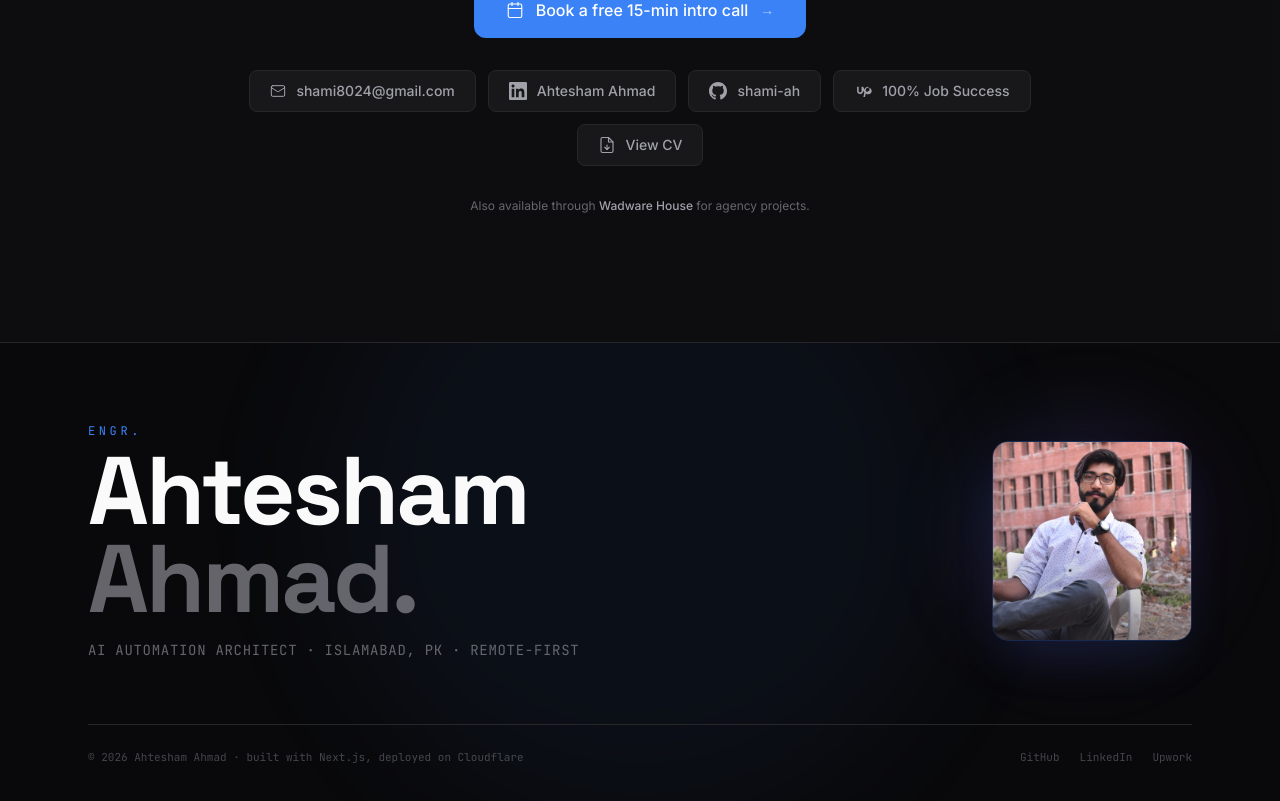
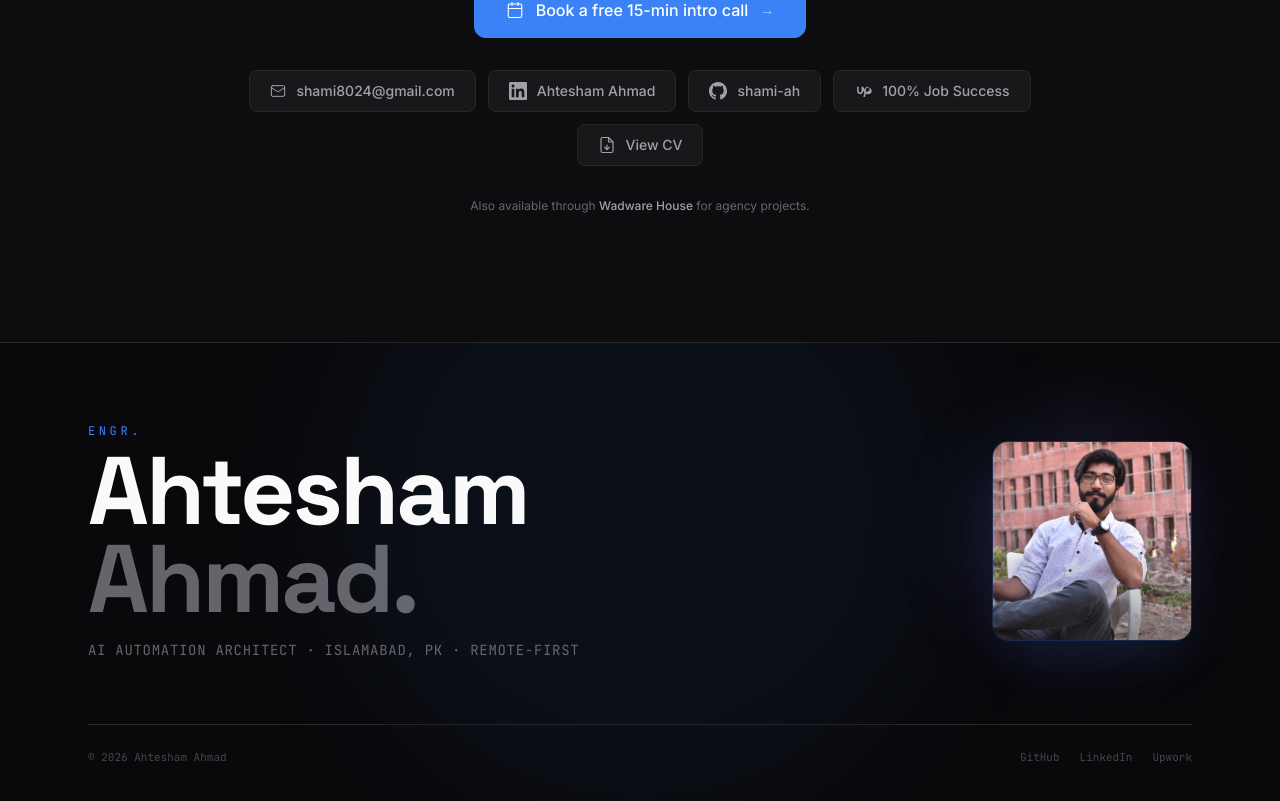
Before and after one commit to shami-ah/portfolio-site, a Next.js app: page / in a window 1280 px wide. Shown: the part 9577-10378 px from the top of the page. Built offline with nearby package versions, Linux system fonts and the light colour scheme; no server answers.

Commit message:
remove 'built with Next.js' line from footer

```diff
--- a/src/components/footer.tsx
+++ b/src/components/footer.tsx
@@ -39,8 +39,7 @@ export function Footer(): React.ReactElement {
         {/* Divider + meta row */}
         <div className="mt-12 md:mt-16 pt-6 border-t border-card-border flex flex-col sm:flex-row items-start sm:items-center justify-between gap-4">
           <p className="text-[11px] font-mono text-muted/40">
-            © {new Date().getFullYear()} Ahtesham Ahmad · built with Next.js,
-            deployed on Cloudflare
+            © {new Date().getFullYear()} Ahtesham Ahmad
           </p>
           <div className="flex items-center gap-5">
             <a
```
